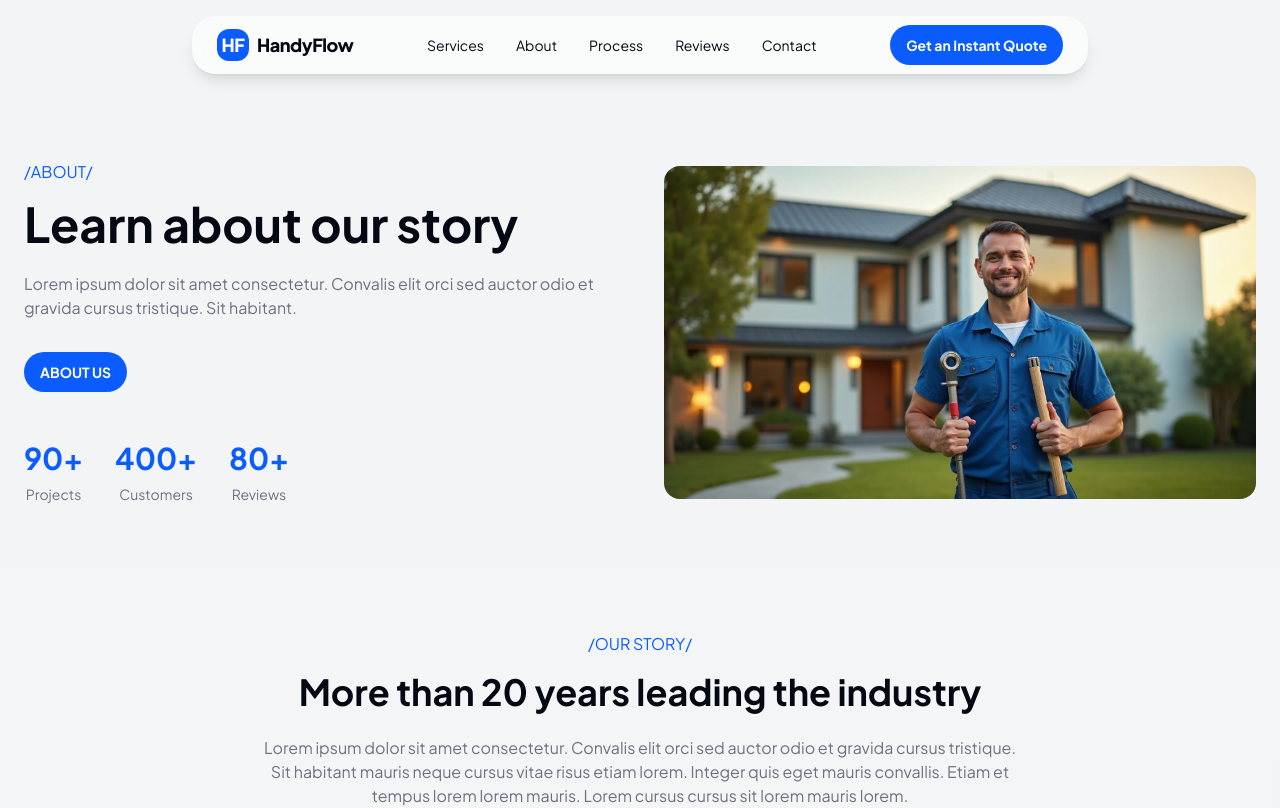
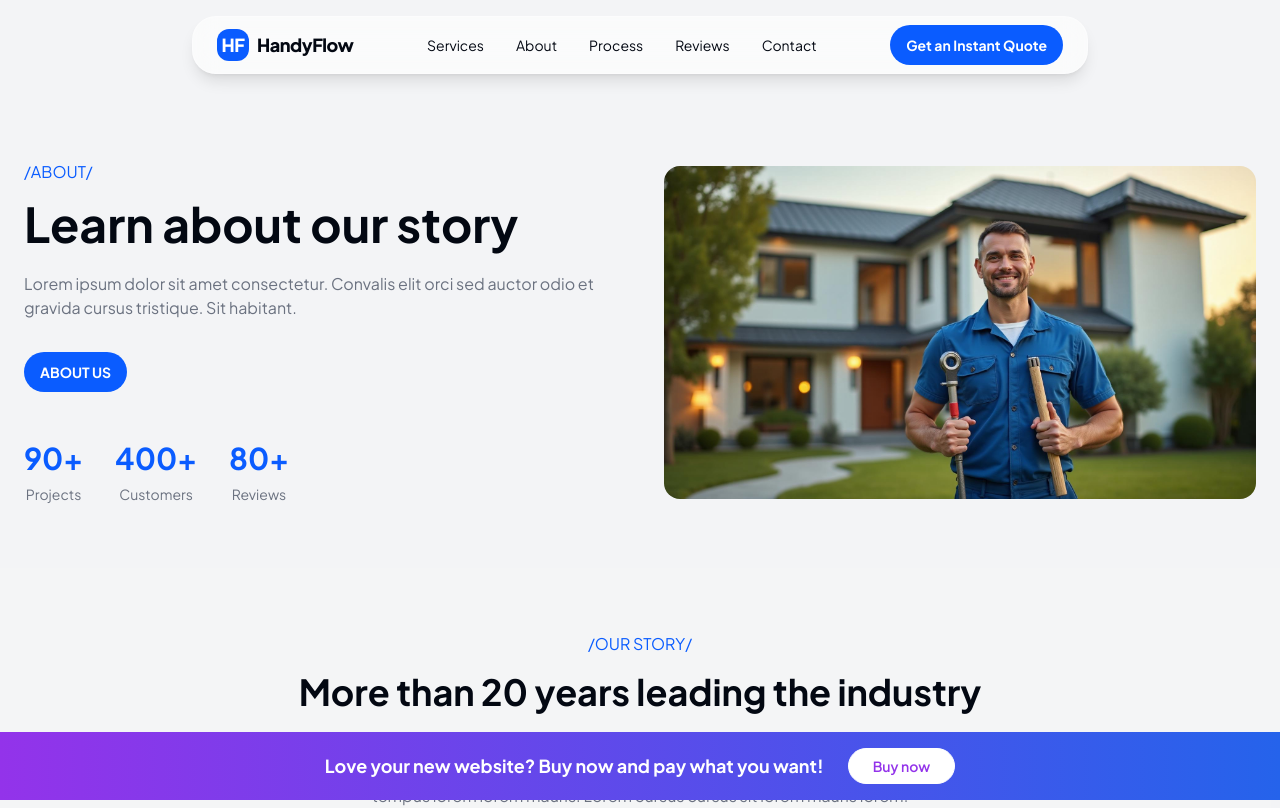
Before and after one commit to Jasparks6/flow-rebuild-magic, a React (Vite) app: page /about in a window 1280 px wide. Shown: the top 808 px of the page. Built offline with nearby package versions, Linux system fonts and the light colour scheme.

Commit message:
Add CTA bar to all pages
The AI added the "buy now" CTA bar to all pages throughout the site.

```diff
--- a/src/pages/About.tsx
+++ b/src/pages/About.tsx
@@ -3,6 +3,7 @@ import { Card, CardContent } from "@/components/ui/card";
 import { Facebook, Twitter, Instagram, Linkedin } from "lucide-react";
 import Header from "@/components/site/Header";
 import Footer from "@/components/site/Footer";
+import StickyBuyBar from "@/components/site/StickyBuyBar";
 
 const About = () => {
   const stats = [
@@ -276,6 +277,7 @@ const About = () => {
       </main>
 
       <Footer />
+      <StickyBuyBar />
     </div>
   );
 };
--- a/src/pages/Contact.tsx
+++ b/src/pages/Contact.tsx
@@ -6,6 +6,7 @@ import { Select, SelectContent, SelectItem, SelectTrigger, SelectValue } from "@
 import { Phone, Mail, MapPin, Clock } from "lucide-react";
 import Header from "@/components/site/Header";
 import Footer from "@/components/site/Footer";
+import StickyBuyBar from "@/components/site/StickyBuyBar";
 
 const Contact = () => {
   const contactInfo = [
@@ -326,6 +327,7 @@ const Contact = () => {
       </main>
 
       <Footer />
+      <StickyBuyBar />
     </div>
   );
 };
--- a/src/pages/Services.tsx
+++ b/src/pages/Services.tsx
@@ -2,6 +2,7 @@ import { Button } from "@/components/ui/button";
 import { Wrench, Paintbrush, Zap, Droplets, Hammer, Package, Home, Settings, Sparkles } from "lucide-react";
 import Header from "@/components/site/Header";
 import Footer from "@/components/site/Footer";
+import StickyBuyBar from "@/components/site/StickyBuyBar";
 
 const Services = () => {
   const services = [
@@ -109,6 +110,7 @@ const Services = () => {
       </main>
 
       <Footer />
+      <StickyBuyBar />
     </div>
   );
 };
```
